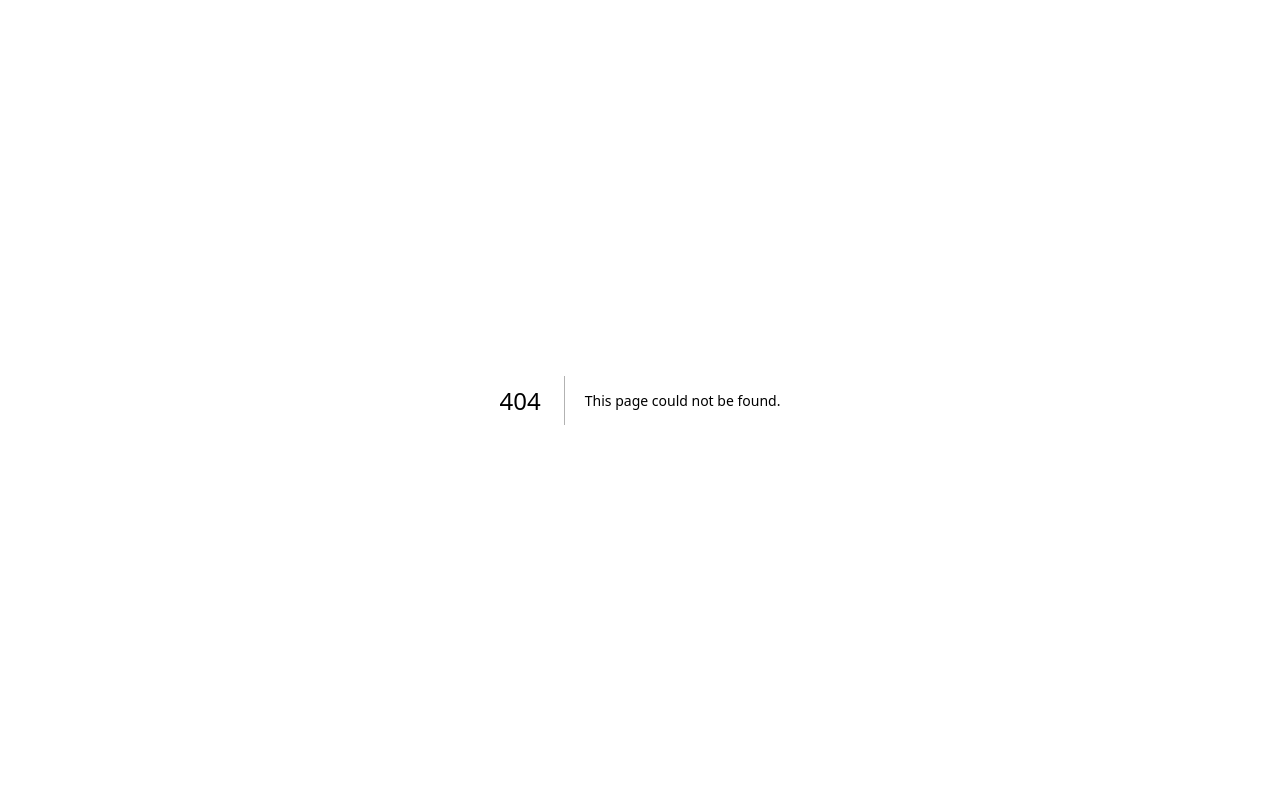
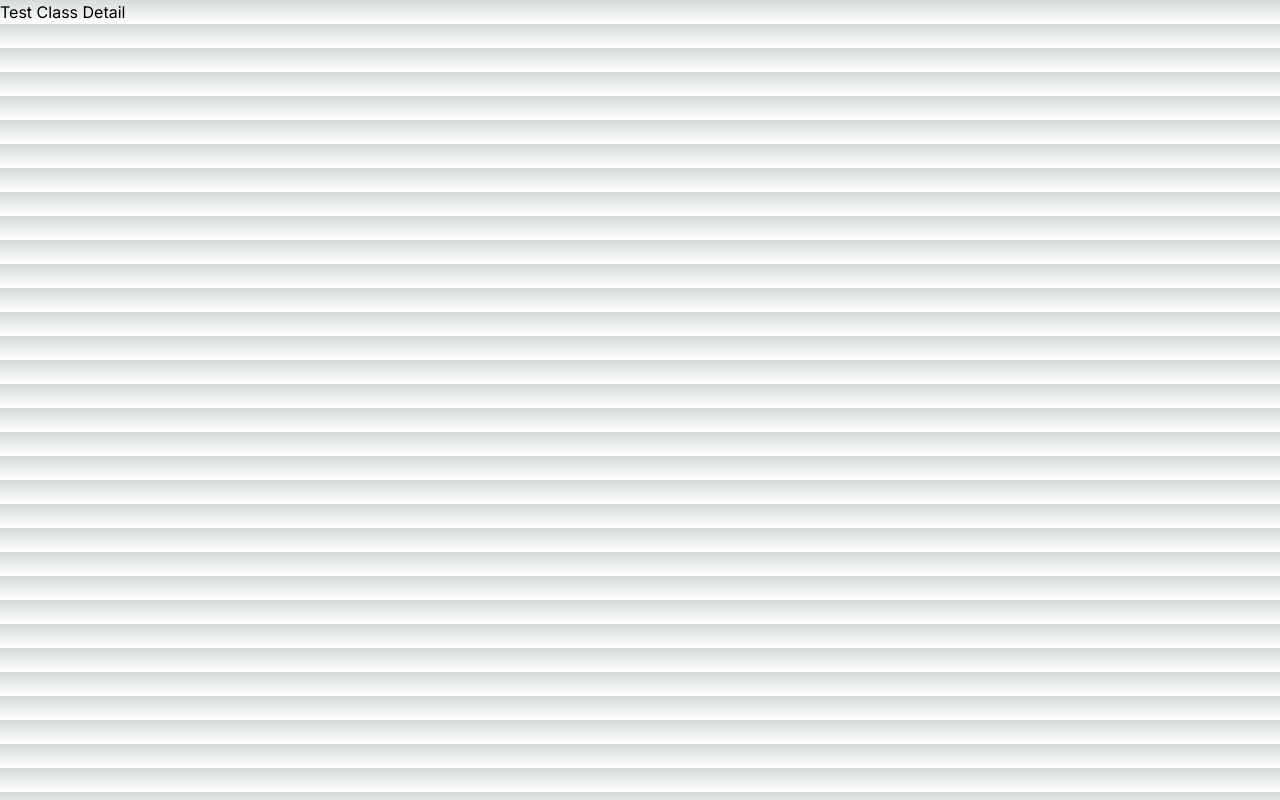
Before and after one commit to oddsteam/training, a Next.js app: page /classes/1 in a window 1280 px wide. Before the commit this address had no page. Built offline with nearby package versions, Linux system fonts and the light colour scheme.

Commit message:
init class detail

```diff
--- /dev/null
+++ b/src/app/classes/[id]/page.tsx
@@ -0,0 +1,3 @@
+export default function ClassDetail() {
+  return <div>Test Class Detail</div>;
+}
```
